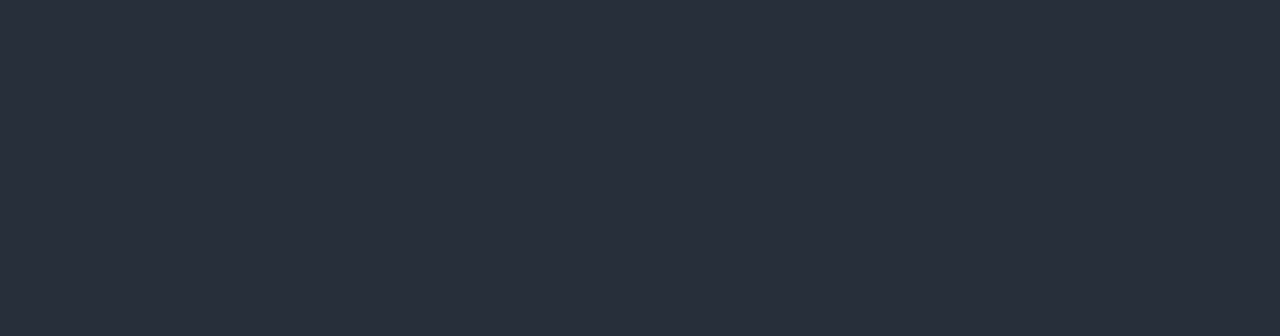
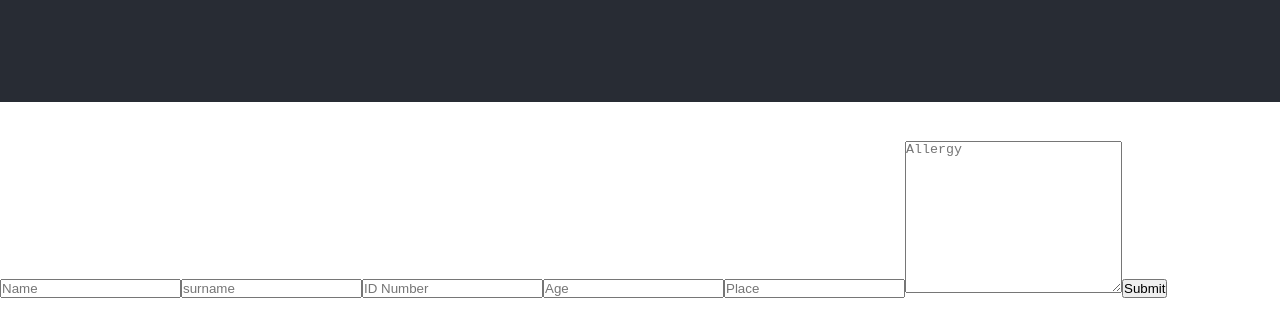
Before and after one commit to skosana721/Moral-Activities, a React (Create React App) app in the folder search-app/: page / in a window 1280 px wide. Shown: the top 336 px of the page. Built offline with nearby package versions, Linux system fonts and the light colour scheme.

Commit message:
createda formInfo state

```diff
--- a/search-app/src/App.css
+++ b/search-app/src/App.css
@@ -9,11 +9,12 @@
 
 .App-header {
   background-color: #282c34;
-  min-height: 100vh;
+  min-height: 8vw;
   display: flex;
   flex-direction: column;
   align-items: center;
   justify-content: center;
   font-size: calc(10px + 2vmin);
   color: white;
+  margin-bottom: 3vw;
 }
--- a/search-app/src/App.js
+++ b/search-app/src/App.js
@@ -1,4 +1,5 @@
 import "./App.css";
+import Form from "./component/Form"
 
 function App() {
   return (
@@ -6,6 +7,7 @@ function App() {
       <div className="App">
         <header className="App-header"></header>
       </div>
+      <Form/>
     </>
   );
 }
--- a/search-app/src/component/Form.js
+++ b/search-app/src/component/Form.js
@@ -1,20 +1,28 @@
-import React from "react";
+import React,{useState} from "react";
 
-function Form() {
+function Form () {
+    const [formInfo, setFormInfo] = useState({
+        name: '',
+        surname: '',
+        ID: '',
+        age: '',
+        place: '',
+        allergy:''
+    })
   return (
     <div>
       <form>
-        <input type="text" name="name" id="" placeholder="name" />
-        <input type="text" name="surname" id="" placeholder="surname" />
+        <input type="text" name="name" id="" placeholder="Name" />
+        <input type="text" name="Surname" id="" placeholder="surname" />
         <input type="number" name="ID" id="" placeholder="ID Number" />
         <input type="number" name="age" id="" placeholder="Age" />
         <input type="text" name="place" id="" placeholder="Place" />
         <textarea
           name=""
           id=""
-          cols="30"
+          cols="25"
           rows="10"
-          placeholder="allergy"
+          placeholder="Allergy"
         ></textarea>
         <button type="submit">Submit</button>
       </form>
```
